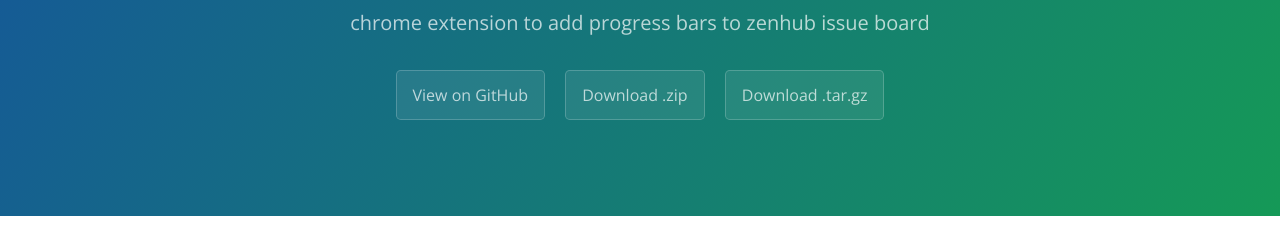
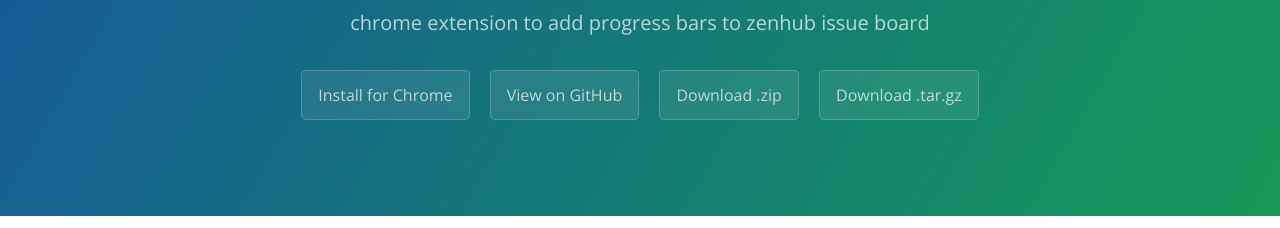
Before and after one commit to dshahin/zenhub-progress, a plain HTML site: page index.html in a window 1280 px wide. Shown: the part 167-395 px from the top of the page. Drawn offline with nearby package versions, Linux system fonts and the light colour scheme.

Commit message:
add link to install

```diff
--- a/index.html
+++ b/index.html
@@ -13,6 +13,7 @@
     <section class="page-header">
       <h1 class="project-name">Zenhub-progress</h1>
       <h2 class="project-tagline">chrome extension to add progress bars to zenhub issue board</h2>
+      <a href="https://chrome.google.com/webstore/detail/zenhub-progress/lfnkdppnjfgmijhngildbabcnpnbcfjc?authuser=1" class="btn">Install for Chrome</a>
       <a href="https://github.com/dshahin/zenhub-progress" class="btn">View on GitHub</a>
       <a href="https://github.com/dshahin/zenhub-progress/zipball/master" class="btn">Download .zip</a>
       <a href="https://github.com/dshahin/zenhub-progress/tarball/master" class="btn">Download .tar.gz</a>
```
